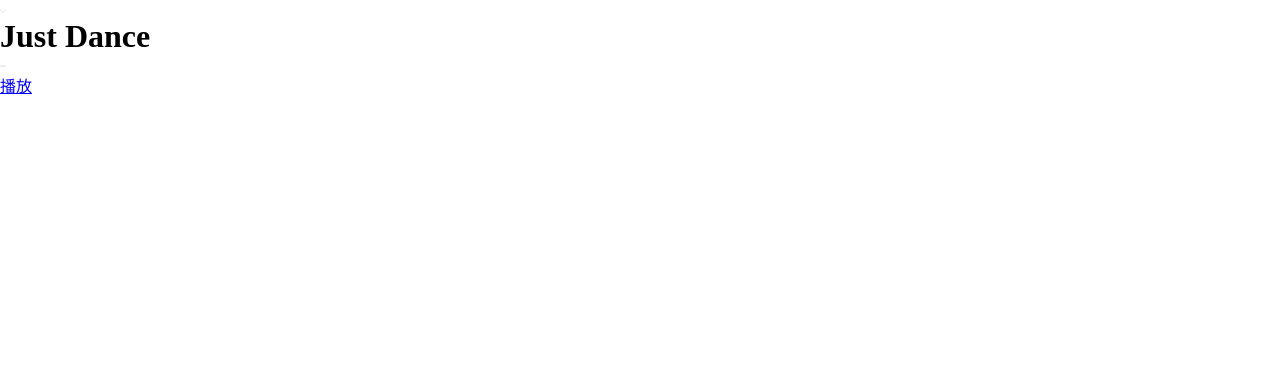
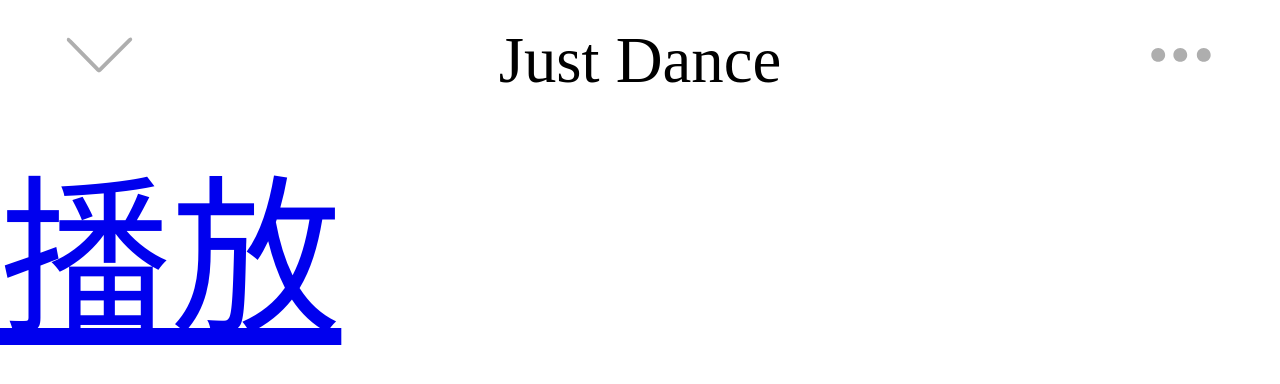
Before and after one commit to webappDevelop/QQMusic, a Vue app: page /#/header in a window 1280 px wide. Shown: the top 384 px of the page. Built offline with nearby package versions, Linux system fonts and the light colour scheme.

Commit message:
播放音乐头部

```diff
--- a/src/play/footer.vue
+++ b/src/play/footer.vue
@@ -1,3 +1,6 @@
+
 <template>
+    <footer>
 
+    </footer>
 </template>
--- a/src/play/header.vue
+++ b/src/play/header.vue
@@ -1,14 +1,22 @@
 <template>
     <header>
-        <a href="#"><img class="play-menu" src="./img/icon-menu.svg" alt=""></a>
-        <h1>Just Dance</h1>
-        <a href="#"><img class="play-more" src="./img/icon-more.svg" alt=""></a>
+        <div class="play-header">
+            <a href="#"><img class="play-menu" src="./img/icon-menu.svg" alt=""></a>
+            <h1 class="play-name">Just Dance</h1>
+            <a href="#"><img class="play-more" src="./img/icon-more.svg" alt=""></a>
+        </div>
     </header>
 </template>
 
 <script>
 export default {
 
+    mounted() {
+        var FontSize = window.innerWidth / (750/100);
+        var html = document.querySelector('html');
+
+        html.style.fontSize = FontSize + 'px';
+    }
 }
 </script>
 
@@ -23,7 +31,26 @@
 
 <style lang="scss" scoped>
 
-    .play-menu,.play-more{
-        width: 0.4rem;
+    .play-header{
+        display: flex;
+        justify-content: space-between;
+        align-items: center;
+        padding: 0px 0.38rem;
+        height: 0.71rem;
+
+        .play-name{
+            font-size: 0.38rem;
+            font-weight: 100;
+        }
+
+        a{
+            font-size: 0.28rem;
+        }
+
+        .play-menu,.play-more{
+            width: 0.4rem;
+        }
+
     }
+
 </style>
```
